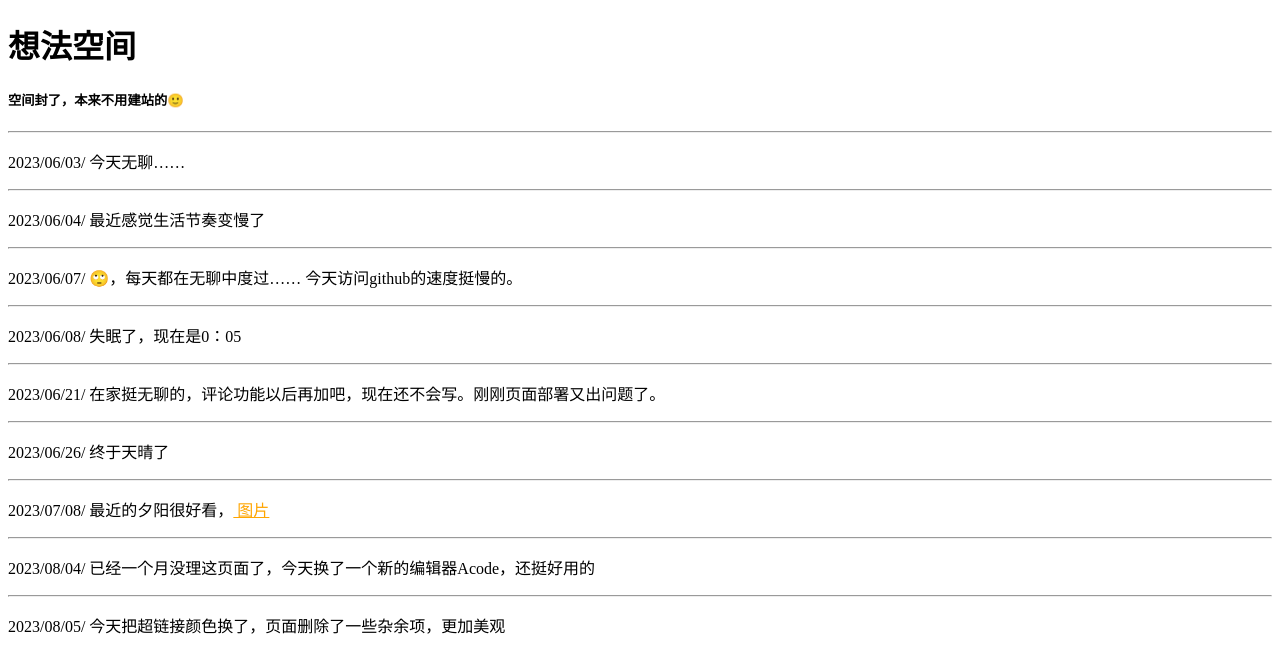
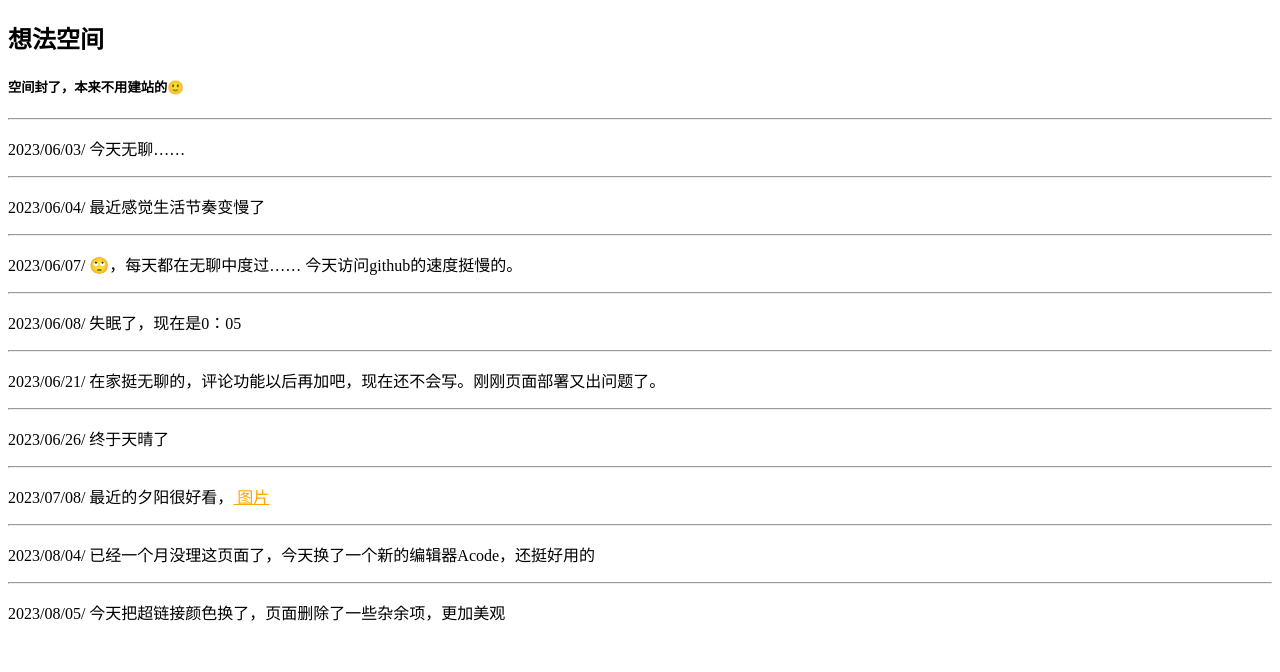
Before and after one commit to Bing36ke/bing36ke.github.io, a plain HTML site: page wz/index.html in a window 1280 px wide. Drawn offline with Linux system fonts and the light colour scheme.

Commit message:
更新 index.html

```diff
--- a/wz/index.html
+++ b/wz/index.html
@@ -6,7 +6,7 @@
  </style>
     </head>
       <body>
-        <h1>想法空间</h1>
+        <h2>想法空间</h2>
         <h5>空间封了，本来不用建站的🙂</h5>
         <hr>
         <p>2023/06/03/ 今天无聊……<p>
```
